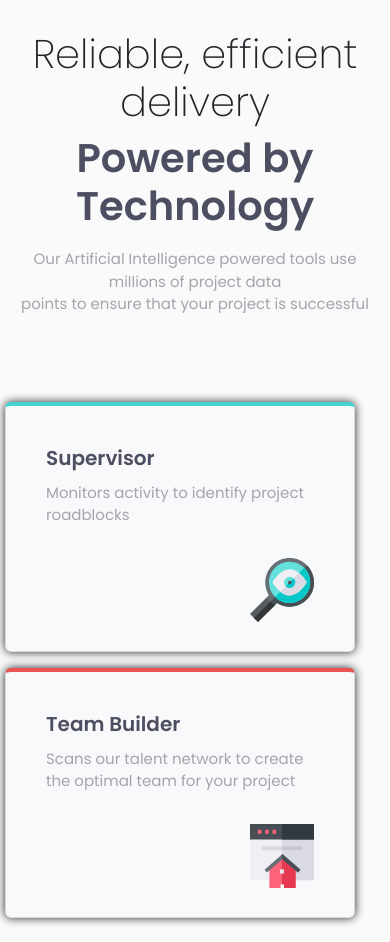
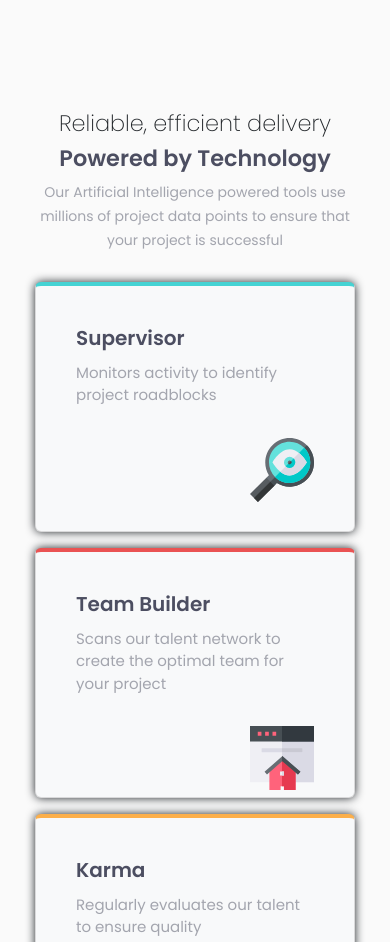
Before and after one commit to KenSparks-Dev/Four-Card-Feature-Section-Master, a website: page index.html in a window 390 px wide. Shown: the top 942 px of the page. Drawn offline with nearby package versions, Linux system fonts and the light colour scheme.

Commit message:
ipad, mobile phone

```diff
--- a/index.html
+++ b/index.html
@@ -16,13 +16,15 @@
     <div class="col text-center">
       <h1 class="title-1">Reliable, efficient delivery</h1>
       <h1 class="title-2">Powered by Technology</h1>
-      <p class="text-align-center title-3">Our Artificial Intelligence powered tools use millions of project data <br> points to ensure that your project is successful</p>
+      <p class="title-3">Our Artificial Intelligence powered tools use millions of project data <br> points to ensure that your project is successful</p>
+      <p class="title-3-mobile">Our Artificial Intelligence powered tools use millions of project data points to ensure that
+        your project is successful</p>
     </div>
   </div>
   <!--left-->
-    <div class="row four-cards">
+  <div class="row four-cards">
         <div class="row">
-          <div class="col-md">
+          <div class="col-sm">
             <div class="card bg-light mb-3 card-a">
               <div class="card-body">
                 <h5 class="card-title">Supervisor</h5>
@@ -34,7 +36,7 @@
         </div>
         <!--Middle Row-->
         <div class="row">
-          <div class="col-md middle-row">
+          <div class="col-sm ">
             <div class="card bg-light mb-3 card-b">
               <div class="card-body">
                 <h5 class="card-title">Team Builder</h5>
@@ -54,7 +56,7 @@
 
         <!--right-->
         <div class="row">
-          <div class="col-md">
+          <div class="col-sm">
             <div class="card bg-light mb-3 card-d">
               <div class="card-body">
                 <h5 class="card-title">Calculator</h5>
--- a/style.css
+++ b/style.css
@@ -12,9 +12,12 @@
 	max-width: 350px;
 	height: 250px;
 }
+ .title-0{
+    margin:auto;
+  }
 .title-1 {
 	font-weight: 200;
-	padding-top: 30px;
+	margin-top: 30px;
 }
 
 .title-2 {
@@ -22,10 +25,13 @@
 	color: hsl(234, 12%, 34%);
 }
 .title-3 {
-	padding-top: 10px;
+  margin-top: 20px;
+}
+.title-3-mobile{
+  display:none;
 }
 .four-cards {
-	padding-top: 70px;
+	padding-top: 60px;
 }
 h5 {
 	font-weight: 600;
@@ -60,15 +66,109 @@
 	margin-top: 140px;
 }
 
+@media (max-width: 1200px){
+   .card {
+	margin: 0px;
+	box-shadow: 0 0 10px 0px;
+	border-radius: 6px;
+	padding: 20px;
+	margin: 0px;
+	max-width: 300px;
+	height: 250px;
+}
+.four-cards {
+	padding-top: 100px;
+}
+.title-1 {
+	font-weight: 200;
+  margin-top: 80px;
+  font-size:3.0em
+}
+.title-2 {
+	font-weight: 600;
+  color: hsl(234, 12%, 34%);
+  font-size:3.0em
+
+}
+.title-3 {
+  margin-top: 20px;
+  font-size:1.2em
+}
+ .card-a {
+	border-top: 4px solid hsl(180, 62%, 55%);
+	margin-right: 30px;
+}
+.card-b {
+	border-top: 4px solid hsl(0, 78%, 62%);
+	margin-right: 30px;
+}
+.card-c {
+	border-top: 4px solid hsl(34, 97%, 64%);
+	margin-top: 40px;
+}
+	.card-a,
+	.card-d {
+		margin-top: 140px;
+  }
+}
+
 @media (max-width: 991.98px) {
-  .title-0{
 
+	.title-1 {
+		font-weight: 200;
+		padding-top: 30px;
+		font-size: 1.4em;
+	}
+	.title-2 {
+		font-size: 1.4em;
+		font-weight: 600;
+		color: hsl(234, 12%, 34%);
   }
-  .four-cards{
+  .title-3-mobile{
+  padding-top: 10px;
+  font-size: 14px;
+  display: initial;
+}
+	.title-3 {
+    display:none;
+		padding-top: 10px;
+    font-size: 14px;
+	}
+	.four-cards {
     justify-content: center;
-  }
+    padding-top:30px;
+        margin:auto;
+
+	}
 	.card-a,
 	.card-d {
 		margin-top: 0px;
-	}
+  }
+  .card-a, .card-b{
+    margin-right:0px;
+  }
+  .card-a {
+	border-top: 4px solid hsl(180, 62%, 55%);
+	margin-right: 30px;
 }
+.card-b {
+	border-top: 4px solid hsl(0, 78%, 62%);
+	margin-right: 30px;
+}
+.card-c {
+	border-top: 4px solid hsl(34, 97%, 64%);
+	margin-top: 40px;
+}
+.card-d {
+	border-top: 4px solid hsl(212, 86%, 64%);
+}
+  .card {
+	margin: 0px;
+	box-shadow: 0 0 10px 0px;
+	border-radius: 6px;
+	padding: 20px;
+	margin: 0px;
+	max-width: 320px;
+	height: 250px;
+}
+}
```
